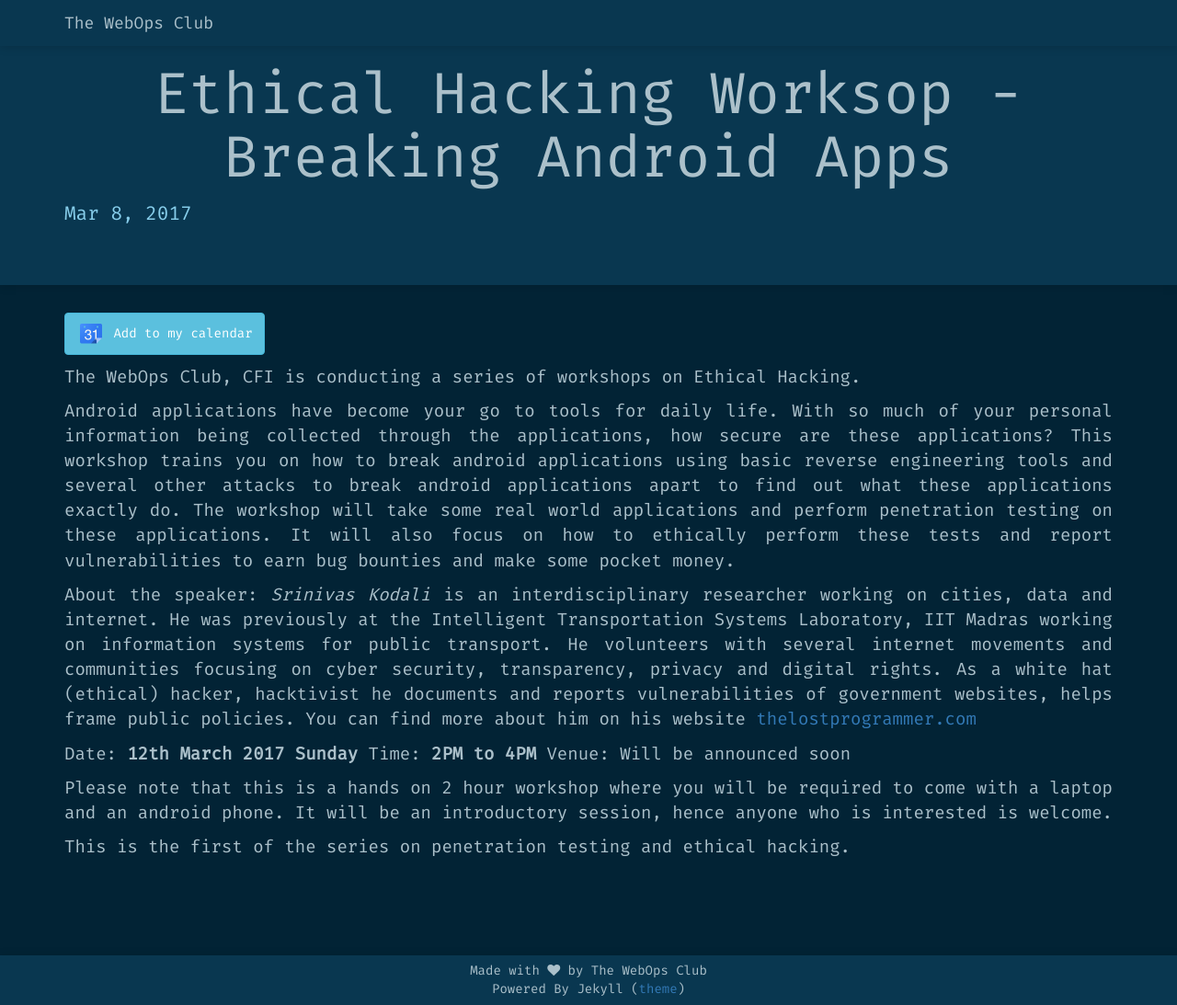
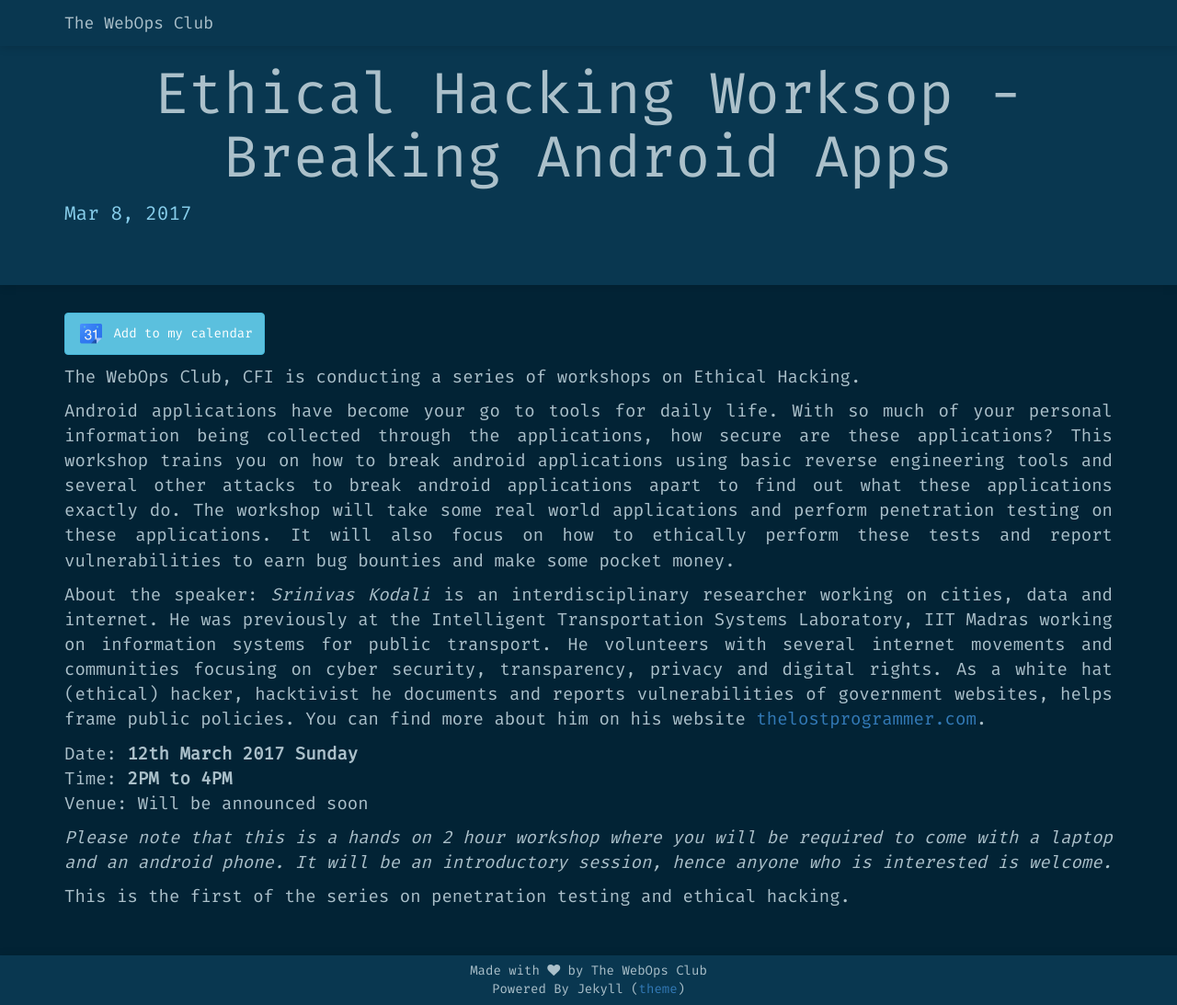
Before and after one commit to The-WebOps-Club/the-webops-club.github.io, a Jekyll site: the page built from _posts/2017-03-08-ethical-hacking-workshop-breaking-android-apps.markdown, in a window 1280 px wide and 1093 px high. Shown: the whole window at 92% size. Built offline with Jekyll 4.4.1, drawn with Linux system fonts in a browser that asks for light colours; nearby versions of some CDN libraries; some web fonts are replaced; comment, search, counter and statistics services are not loaded.

```diff
--- a/_posts/2017-03-08-ethical-hacking-workshop-breaking-android-apps.markdown
+++ b/_posts/2017-03-08-ethical-hacking-workshop-breaking-android-apps.markdown
@@ -9,14 +9,14 @@ categories: workshop
 
 The WebOps Club, CFI is conducting a series of workshops on Ethical Hacking.
 
-Android applications have become your go to tools for daily life. With so much of your personal information being collected through the applications, how secure are these applications? This workshop trains you on how to break android applications using basic reverse engineering tools and several other attacks to break android applications apart to find out what these applications exactly do. The workshop will take some real world applications and perform penetration testing on these applications. It will also focus on how to ethically perform these tests and report vulnerabilities to earn bug bounties and make some pocket money.
+  Android applications have become your go to tools for daily life. With so much of your personal information being collected through the applications, how secure are these applications? This workshop trains you on how to break android applications using basic reverse engineering tools and several other attacks to break android applications apart to find out what these applications exactly do. The workshop will take some real world applications and perform penetration testing on these applications. It will also focus on how to ethically perform these tests and report vulnerabilities to earn bug bounties and make some pocket money.
 
-About the speaker: _Srinivas Kodali_ is an interdisciplinary researcher working on cities, data and internet. He was previously at the Intelligent Transportation Systems Laboratory, IIT Madras working on information systems for public transport. He volunteers with several internet movements and communities focusing on cyber security, transparency, privacy and digital rights. As a white hat (ethical) hacker, hacktivist he documents and reports vulnerabilities of government websites, helps frame public policies. You can find more about him on his website <a href="www.lostprogrammer.com">thelostprogrammer.com</a>
+  About the speaker: _Srinivas Kodali_ is an interdisciplinary researcher working on cities, data and internet. He was previously at the Intelligent Transportation Systems Laboratory, IIT Madras working on information systems for public transport. He volunteers with several internet movements and communities focusing on cyber security, transparency, privacy and digital rights. As a white hat (ethical) hacker, hacktivist he documents and reports vulnerabilities of government websites, helps frame public policies. You can find more about him on his website <a href="www.lostprogrammer.com">thelostprogrammer.com</a>.
 
 Date: **12th March 2017 Sunday**
 Time: **2PM to 4PM**
 Venue: Will be announced soon
 
-Please note that this is a hands on 2 hour workshop where you will be required to come with a laptop and an android phone. It will be an introductory session, hence anyone who is interested is welcome.
+_Please note that this is a hands on 2 hour workshop where you will be required to come with a laptop and an android phone. It will be an introductory session, hence anyone who is interested is welcome._
 
 This is the first of the series on penetration testing and ethical hacking.
```
